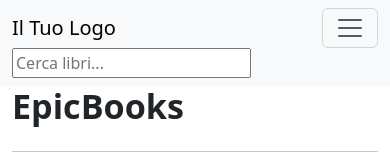
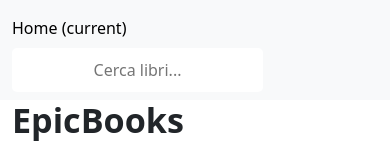
Before and after one commit to MikeYoulend/FInalExam, a React (Create React App) app: page / in a window 390 px wide. Shown: the top 160 px of the page. Built offline with nearby package versions, Linux system fonts and the light colour scheme; no server answers.

Commit message:
Finished

```diff
--- a/src/components/Navbar/Navbar.jsx
+++ b/src/components/Navbar/Navbar.jsx
@@ -3,6 +3,7 @@
 import { setBooks } from "../Reduce/reduce";
 import { selectBooks } from "../Reduce/reduce";
 import { Link } from "react-router-dom";
+import "./navbar.css";
 
 const Navbar = () => {
 	const dispatch = useDispatch();
@@ -57,29 +58,14 @@
 	return (
 		<nav className="navbar navbar-expand-lg navbar-light bg-light">
 			<div className="container">
-				<a className="navbar-brand" href="#">
-					Il Tuo Logo
-				</a>
-				<button
-					className="navbar-toggler"
-					type="button"
-					data-toggle="collapse"
-					data-target="#navbarNav"
-					aria-controls="navbarNav"
-					aria-expanded="false"
-					aria-label="Toggle navigation"
-				>
-					<span className="navbar-toggler-icon"></span>
-				</button>
-				<div className="collapse navbar-collapse" id="navbarNav">
-					<ul className="navbar-nav ml-auto">
-						<li className="nav-item active">
+				<div className="navbar-nav">
+					<ul className="navbar-nav mr-auto">
+						<li className="nav-item active ml-0">
 							<Link to="/" className="nav-link">
 								Home <span className="sr-only">(current)</span>
 							</Link>
 						</li>
 					</ul>
-				</div>
 					<div className="ml-auto">
 						<input
 							type="text"
@@ -89,6 +75,7 @@
 						/>
 					</div>
 				</div>
+			</div>
 		</nav>
 	);
 };
--- /dev/null
+++ b/src/components/Navbar/navbar.css
@@ -0,0 +1,23 @@
+/* Aggiungi questi stili nel tuo file CSS */
+.navbar {
+	background-color: #fff; /* Sfondo bianco della navbar */
+}
+
+.navbar-nav .nav-link {
+	color: #000; /* Colore nero del testo dei link nella navbar */
+	margin-left: auto;
+}
+
+input[type="text"] {
+	padding: 10px;
+	border: none;
+	border-radius: 5px;
+}
+
+/* Modifica il comportamento del campo di ricerca nel layout mobile */
+@media (max-width: 767px) {
+	.ml-auto input[type="text"] {
+		width: 100%; /* Rendi il campo di ricerca a larghezza 100% nel layout mobile */
+		text-align: center; /* Allinea il testo al centro nel campo di ricerca */
+	}
+}
--- a/src/components/Pages/BookDetails.jsx
+++ b/src/components/Pages/BookDetails.jsx
@@ -1,5 +1,6 @@
 import React, { useEffect, useState } from "react";
-import { useParams } from "react-router-dom";
+import { Link, useParams } from "react-router-dom";
+import "./bookDetails.css";
 
 const BookDetails = () => {
 	const [bookDetails, setBookDetails] = useState(null);
@@ -31,12 +32,25 @@
 
 	return (
 		<div>
-			<h2>Dettagli del Libro</h2>
-			<img src={bookDetails[0].img} width={300} />
-			<p>Titolo: {bookDetails[0].title}</p>
-			<p>ASIN: {bookDetails[0].asin}</p>
-			<p>Categoria: {bookDetails[0].category}</p>
-			<p>Prezzo: ${bookDetails[0].price}</p>
+			<nav className="navbar navbar-expand-lg navbar-light bg-light">
+				<div className="container">
+					<div className="navbar-nav">
+						<li className="nav-item active ml-0">
+							<Link to="/" className="nav-link fs-2">
+								Home
+							</Link>
+						</li>
+					</div>
+				</div>
+			</nav>
+			<div className="card-container">
+				<h2>Dettagli del Libro</h2>
+				<img src={bookDetails[0].img} width={300} alt={bookDetails[0].title} />
+				<p>Titolo: {bookDetails[0].title}</p>
+				<p>ASIN: {bookDetails[0].asin}</p>
+				<p>Categoria: {bookDetails[0].category}</p>
+				<p>Prezzo: ${bookDetails[0].price}</p>
+			</div>
 		</div>
 	);
 };
--- /dev/null
+++ b/src/components/Pages/bookDetails.css
@@ -0,0 +1,21 @@
+.card-container {
+	background-color: #fff;
+	padding: 20px;
+	border-radius: 10px;
+	box-shadow: 0px 0px 10px 0px rgba(0, 0, 0, 0.1);
+	max-width: 400px;
+	width: 100%;
+	text-align: center;
+	margin: 0 auto; /* Centra la card nella pagina */
+	margin-top: 20px; /* Spazio sopra la card */
+}
+
+.card-container img {
+	margin-bottom: 20px;
+}
+
+/* Sposta la card sopra la navbar */
+.card-container {
+	z-index: 1; /* Assicura che la card sia sopra la navbar */
+	position: relative;
+}
```
Lines whose indentation alone changed are shown as unchanged.
